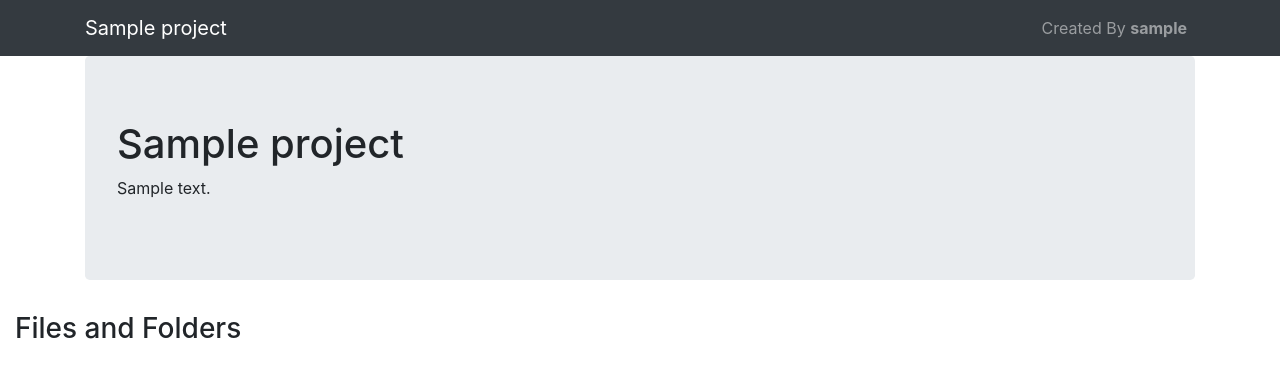
After one commit to hautxuhaihu/Collaboration-IDE, a Django app: page /overview/1/ in a window 1280 px wide. The commit adds this page. Shown: the top 378 px of the page. Run offline with Django 3.2, Linux system fonts and the light colour scheme; tables that the repository leaves empty hold one stand-in row (values such as "Sample post"); some libraries are stand-ins or nearby versions.

Commit message:
Added project overview folder

```diff
--- a/Collaboration_IDE/urls.py
+++ b/Collaboration_IDE/urls.py
@@ -19,7 +19,7 @@ from django.contrib.auth import views as auth_views
 from django.conf.urls import url
 from accounts.views import formhandleview
 from dashboard.views import home, joinproject, createproject
-from ide.views import ide, Messages
+from ide.views import ide, Messages, Overview
 
 urlpatterns = [
     path('admin/', admin.site.urls),
@@ -30,4 +30,5 @@ urlpatterns = [
     url(r'^joinproject/$', joinproject, name='joinproject'),
     url(r'^createproject/$', createproject, name='createproject'),
     url(r'^messages/(?P<pk>[0-9]+)/$', Messages, name='messages'),
+    url(r'^overview/(?P<pk>[0-9]+)/$', Overview, name='overview')
 ]
--- a/ide/views.py
+++ b/ide/views.py
@@ -29,3 +29,8 @@ def Messages(request, pk):
     messages = Chat.objects.filter(RefProject=project)
 
     return render(request, 'ide/messages.html', {'project': project, 'Chat': messages})
+
+def Overview(request, pk):
+    project = Project.objects.get(pk=pk)
+
+    return render(request, 'ide/projectoverview.html', {'project':project})
--- a/static/js/firebase.js
+++ b/static/js/firebase.js
@@ -25,6 +25,7 @@ function init() {
     // Helper to get hash from end of URL or generate a random one.
     function getExampleRef() {
         var ref = firebase.database().ref();
+        window.location.hash = ;
         var hash = window.location.hash.replace(/#/g, '');
 
         if (hash) {
--- a/templates/dashboard/home.html
+++ b/templates/dashboard/home.html
@@ -115,7 +115,7 @@
                 <p> Created By : <span class="text-muted">{{ project.Owner }}</span> </p>
 
                 <button value="{{ project.id }}" type="button" class="btn btn-primary modal-button" style="text-align: center" data-toggle="modal" data-target="#myModal">Read More</button>
-                <a href="{% url 'ide' project.id %}"><button type="button" class="btn btn-success" style="float: right">Open</button> </a>
+                <a href="{% url 'overview' project.id %}"><button type="button" class="btn btn-success" style="float: right">Open</button> </a>
                </div>
             </div>
             </div>
@@ -160,7 +160,7 @@
                 <p> Created By : <span class="text-muted">{{ project.Owner }}</span> </p>
 
                 <button value="{{ project.id }}" type="button" class="btn btn-primary modal-button" style="text-align: center" data-toggle="modal" data-target="#myModal">Read More</button>
-                   <a href="{% url 'ide' project.id %}"><button type="button" class="btn btn-success" style="float: right">Open</button> </a>
+                   <a href="{% url 'overview' project.id %}"><button type="button" class="btn btn-success" style="float: right">Open</button> </a>
                </div>
             </div>
             </div>
--- /dev/null
+++ b/templates/ide/projectoverview.html
@@ -0,0 +1,35 @@
+{% load static %}
+{% load staticfiles %}
+
+<!DOCTYPE html>
+<html lang="en">
+<head>
+    <meta charset="UTF-8">
+    <title>{{ project.Title }}</title>
+    <meta name="viewport" content="width=device-width, initial-scale=1">
+    <link rel="stylesheet" href="https://maxcdn.bootstrapcdn.com/bootstrap/4.1.3/css/bootstrap.min.css">
+    <script src="https://ajax.googleapis.com/ajax/libs/jquery/3.3.1/jquery.min.js"></script>
+    <script src="https://cdnjs.cloudflare.com/ajax/libs/popper.js/1.14.3/umd/popper.min.js"></script>
+    <script src="https://maxcdn.bootstrapcdn.com/bootstrap/4.1.3/js/bootstrap.min.js"></script>
+</head>
+<body>
+<nav class="navbar navbar-expand-sm bg-dark navbar-dark">
+    <div class="container">
+        <a class="navbar-brand" id="title" href="#">{{ project.Title }}</a>
+        <ul class="navbar-nav navbar-right">
+            <li class="nav-item"><a class="nav-link" href="#"><span class="glyphicon glyphicon-log-in"></span> Created
+                By <strong>{{ project.Owner }}</strong></a></li>
+        </ul>
+    </div>
+</nav>
+    <div class="container">
+        <div class="jumbotron">
+            <h1>{{ project.Title }}</h1>
+            <p>{{ project.Description }}</p>
+        </div>
+    </div>
+    <div class="container-fluid">
+        <h3 class="well"> Files and Folders </h3>
+    </div>
+</body>
+</html>
```
Also changed, not shown: dashboard/migrations/0001_initial.py (deleted), dashboard/migrations/0002_auto_20181014_2241.py (deleted), dashboard/migrations/0003_project.py (deleted), dashboard/migrations/0004_auto_20181014_2250.py (deleted), dashboard/migrations/0005_project_owner.py (deleted), dashboard/migrations/0006_project_firebaseid.py (deleted), dashboard/migrations/__init__.py (deleted).
